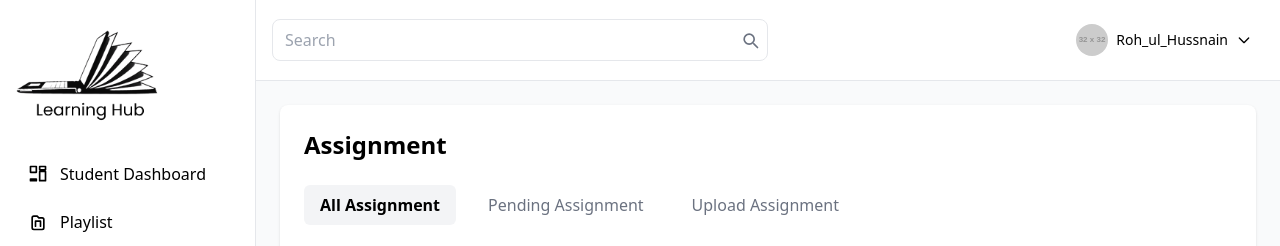
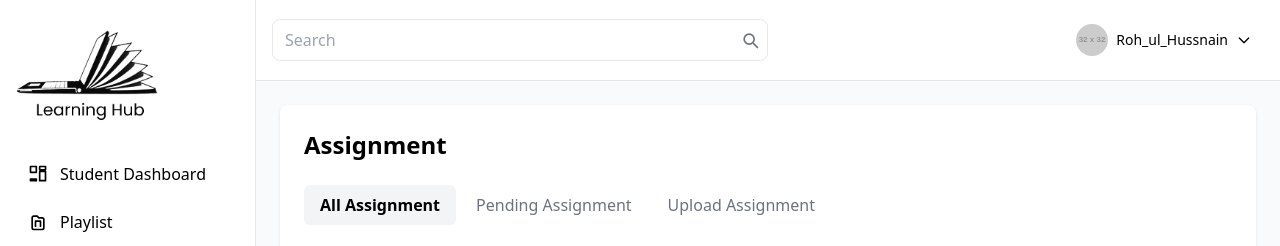
Before and after one commit to safyan11/Skill-flow, a website: page build/student/assignment.html in a window 1280 px wide. Shown: the top 246 px of the page. Drawn offline with Linux system fonts and the light colour scheme; placeholder pictures from the web are drawn by us; files whose address does not match are found by name; a web font is replaced by a local one.

Commit message:
first commit

```diff
--- a/build/student/assignment.html
+++ b/build/student/assignment.html
@@ -179,7 +179,7 @@
     <h1 class="text-2xl font-bold mb-6">Assignment</h1>
 
     <!-- Tabs -->
-    <div class="flex space-x-4 mb-6">
+    <div class="flex lg:justify-start justify-center lg:items-start items-center space-x-1 mb-6">
       <button class="px-4 py-2 rounded-md bg-gray-100 text-black font-semibold">All Assignment</button>
       <button class="px-4 py-2 rounded-md text-gray-500">Pending Assignment</button>
       <button class="px-4 py-2 rounded-md text-gray-500">Upload Assignment</button>
```
Also changed, not shown: build/assets/css/style.css.
